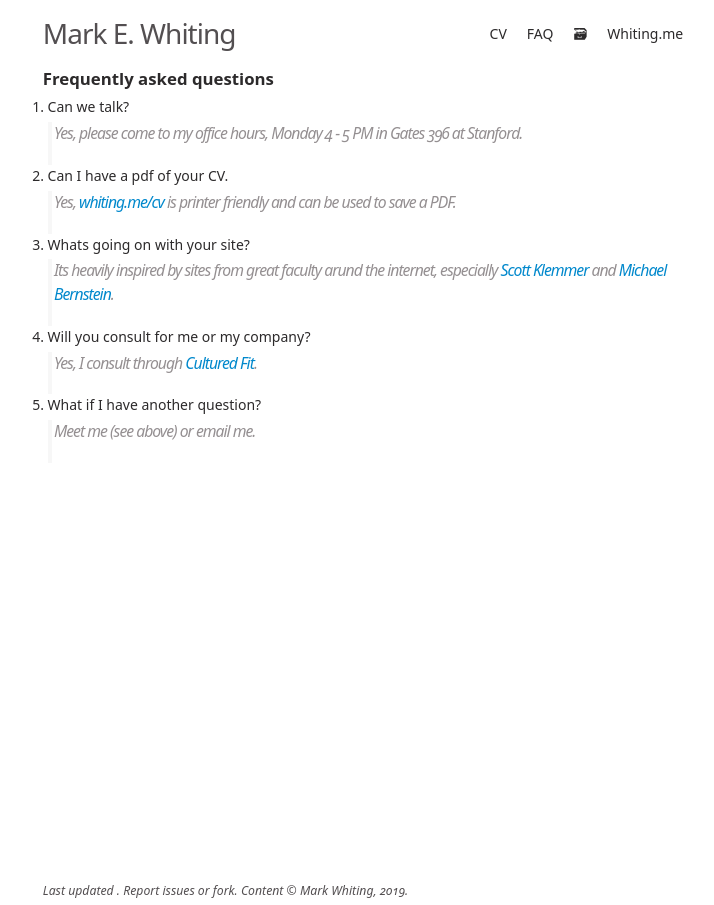
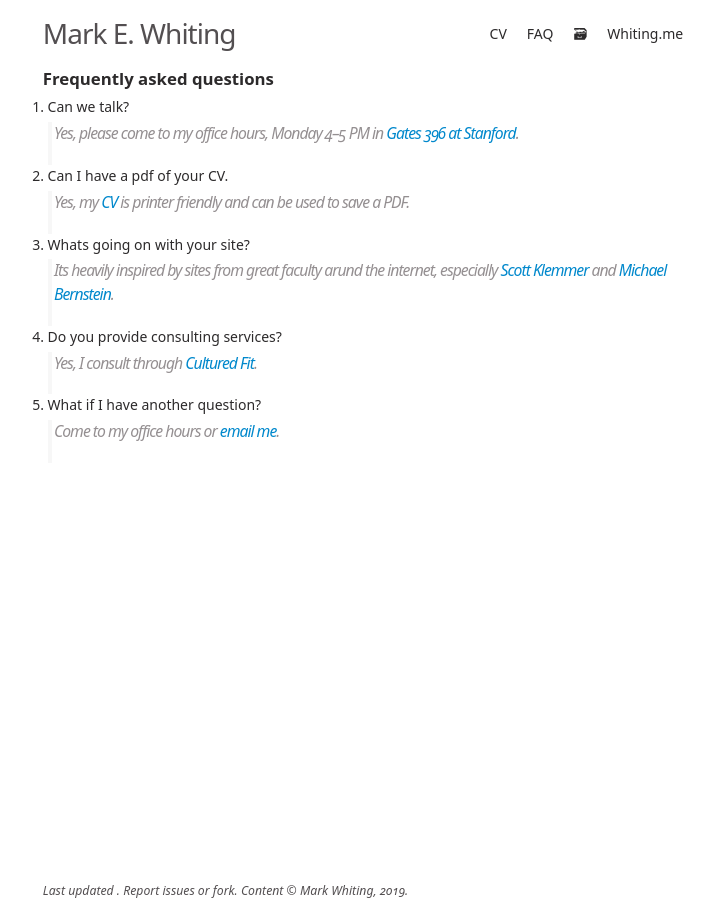
Before and after one commit to markwhiting/Whiting.me, a Jekyll site: the page built from faq.md, in a window 1280 px wide. Shown: the whole page, without its empty margins (277-991 px from the left). Built offline with Jekyll 4.4.1, drawn with Linux system fonts in a browser that asks for light colours.

Commit message:
improved FAQ

```diff
--- a/faq.md
+++ b/faq.md
@@ -7,12 +7,12 @@ permalink: /faq/
 ## Frequently asked questions
 
 1. Can we talk?
-   > Yes, please come to my office hours, Monday 4 - 5 PM in Gates 396 at Stanford.
+   > Yes, please come to my office hours, Monday 4--5 PM in [Gates 396 at Stanford](https://campus-map.stanford.edu/?id=07-450&lat=37.43015919146253&lng=-122.16995022537262&zoom=17).
 2. Can I have a pdf of your CV.
-   > Yes, [whiting.me/cv](whiting.me/cv) is printer friendly and can be used to save a PDF.
+   > Yes, my [CV](https://whiting.me/cv) is printer friendly and can be used to save a PDF.
 3. Whats going on with your site?
    > Its heavily inspired by sites from great faculty arund the internet, especially [Scott Klemmer](https://d.ucsd.edu/srk/) and [Michael Bernstein](https://hci.stanford.edu/msb/).
-4. Will you consult for me or my company?
+4. Do you provide consulting services?
    > Yes, I consult through [Cultured Fit](https://cultured.fit).
 5. What if I have another question?
-   > Meet me (see above) or email me.
+   > Come to my office hours or [email me](mailto:mark@whiting.me).
```
